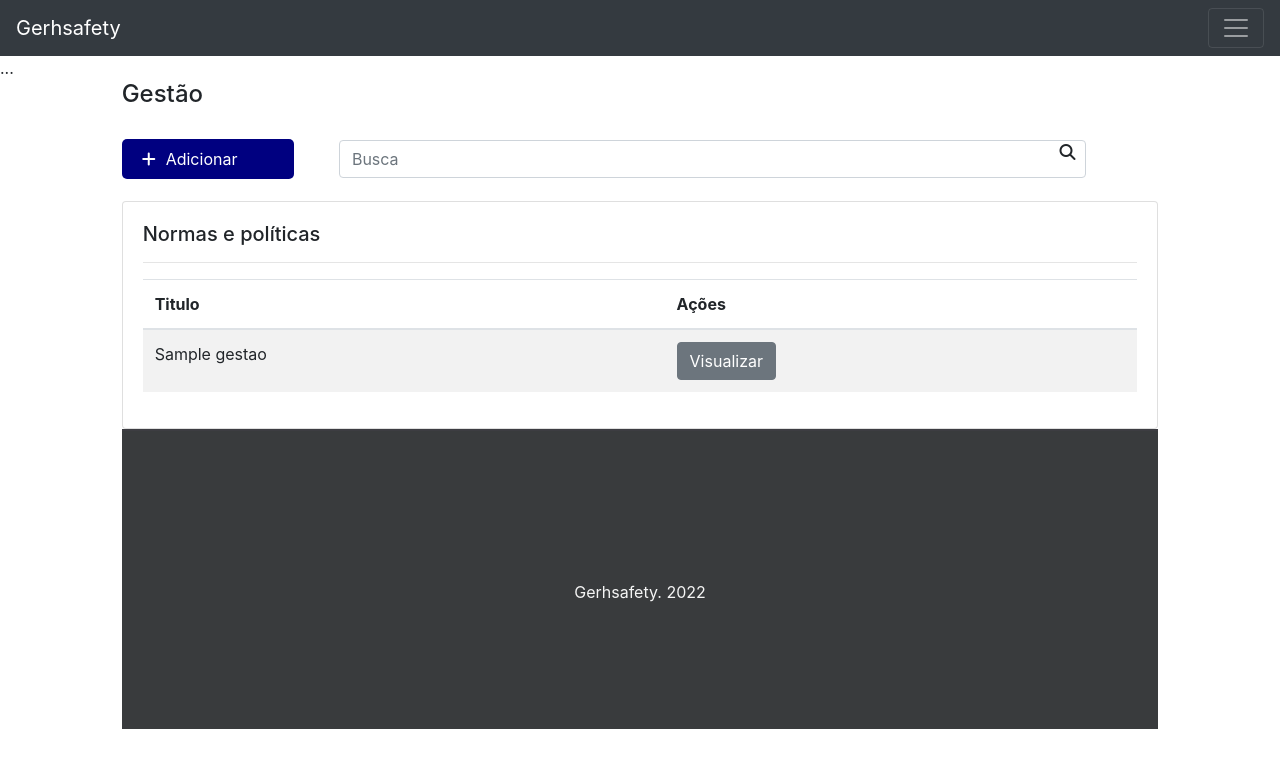
After one commit to taahcaroline/piunivesp, a Django app: page /gestao/ in a window 1280 px wide. The commit adds this page. Shown: the top 768 px of the page. Run offline with Django 3.2, Linux system fonts and the light colour scheme; a user stored in the database is signed in; tables that the repository leaves empty hold one stand-in row (values such as "Sample post"); some libraries are stand-ins or nearby versions.

Commit message:
alteracoes

```diff
--- a/computacao2/models.py
+++ b/computacao2/models.py
@@ -61,3 +61,11 @@ class Servicos(models.Model):
 
    def __str__(self):
         return self.servico
+
+# Formulário de tomada de decisão
+class Gestao(models.Model):
+    titulo = models.CharField('Titulo', max_length=200)
+    politicas = models.TextField('Atualização', max_length=300)
+
+    def __str__(self):
+        return self.titulo
--- a/computacao2/templates/base.html
+++ b/computacao2/templates/base.html
@@ -27,7 +27,7 @@
 
             {% if user.is_authenticated %}
             <li class="nav-item">
-                <a class="nav-link" href="{% url 'demandas' %}">Serviços</a>
+                <a class="nav-link" href="{% url 'gestao' %}">Normas e políticas</a>
               </li>
               <li class="nav-item dropdown">
                 <a class="nav-link dropdown-toggle" href="#" id="navbarDropdown" role="button" data-toggle="dropdown" aria-haspopup="true" aria-expanded="false">
--- /dev/null
+++ b/computacao2/templates/gestao.html
@@ -0,0 +1,56 @@
+{% extends "base.html" %}
+{% block title %}Serviços{% endblock %}
+ {% block content %}
+
+
+<div class="offset-1 col-10 list-div">
+<h4>Gestão</h4>
+<a id="add-link" href="{% url 'gestaocad' %}">
+<div class="col-2 add-div"><i class="fas fa-plus"></i>Adicionar</i></div></a>
+<div class="col-9 search-div">
+    <form method="GET" id=search-form>
+    <input class="form-control" type="text" id="search" name="search" placeholder="Busca">
+    <i class="fas fa-search" id="search-btn"></i></form>
+</div><div id="dados">
+<div class="card">
+    <div class="card-body">
+
+       <h5>Normas e políticas</h5>
+    <hr><table class="table table-striped">
+        <thead>
+            <tr>
+                <th>Titulo</th>
+                <th>Ações</th>
+            </tr></thead>
+            <tbody>
+                {% for gestao in gerenc %}
+                <tr>
+                    <td>{{gestao.titulo}}</td>
+
+
+                    <td>
+                        <a href="{{gestao.id}}"><button class="btn btn-secondary">Visualizar</button></a></span>
+
+                        {% endfor %}
+            </tbody>
+
+       </div>
+    </table>
+
+    </div>
+
+<!-- import -->
+<!-- <div class="pagination">
+//     <span class="step-links">
+//         {% if listademanda.has_previous %}
+//         <a href="?page={{ listademanda.previous_page_number }}"><i class="fas fa-arrow-left"></i></a>
+//         {% endif %}
+//         <span class="current">
+//             {{ listademanda.number }} de {{ listademanda.paginator.num_pages }}
+//         </span>
+//         {% if listademanda_next %}
+//         <a href="?page={{ tasks.next_page_number }}"><i class="fas fa-arrow-right"></i></a>
+//         {% endif %}
+//     </span>
+// </div> -->
+{% endblock %}
--- a/computacao2/templates/registration/login.html
+++ b/computacao2/templates/registration/login.html
@@ -13,7 +13,7 @@
                         {{ form|crispy }}
                         <button type="submit" class="btn btn-primary btn-block">Entrar</button>
                     </form>
-                    <p class="change-form-p">Não possui uma conta? <a href="/accounts/register">Cadastrar-se</a></p>
+
                 </div>
             </div>
         </div>
--- a/computacao2/urls.py
+++ b/computacao2/urls.py
@@ -10,11 +10,14 @@ urlpatterns = [
     path('fornecedorcad/', views.fornecedorcad, name='fornecedorcad'),
     path('clientecad/', views.clientecad, name='clientecad'),
     path('servicocad/', views.servicocad, name='servicocad'),
+    path('gestaocad/', views.gestaoview, name='gestaocad'),
 
     path('meusfornecedores/', views.meusfornecedores, name='meusfornecedores'),
     path('demandas/', views.demandas, name='demandas'),
     path('meusprodutos/', views.listaprodutos, name='meusprodutos'),
     path('notasfiscais/', views.notascadastradas, name='notasfiscais'),
+    path('gestao/', views.listadecisoes, name='gestao'),
+    path('gestao/<int:id>', views.decisoes, name='demandasview'),
 
     path('demandas/<int:id>', views.demandasview, name='demandasview'),
     path('editarservico/<int:id>/', views.editdemandas, name='editarservico'),
--- a/computacao2/views.py
+++ b/computacao2/views.py
@@ -1,6 +1,7 @@
 # Createfrom django.shortcuts import render
 
 # Create your views here.
+from codecs import getincrementaldecoder
 from multiprocessing import context
 from django.shortcuts import render, get_object_or_404, redirect
 from django.contrib.auth.decorators import login_required
@@ -8,10 +9,11 @@ from django.core.paginator import Paginator
 from django.core.exceptions import ObjectDoesNotExist
 from django.http import HttpResponse
 from django.template.loader import render_to_string
+from pkg_resources import get_supported_platform
 
 
-from .models import Fornecedores, Cliente, Nomeproduto, Produto, Servicos
-from .forms import FornecedoresForm, ProdutoForm, ClienteForm, ServicoForm, NomeprodutoForm
+from .models import Fornecedores, Cliente, Nomeproduto, Produto, Servicos, Gestao
+from .forms import FornecedoresForm, ProdutoForm, ClienteForm, ServicoForm, NomeprodutoForm, GestaoForm
 
 
 from django.template.loader import render_to_string
@@ -24,14 +26,43 @@ from django.template.loader import render_to_string
 
 
 
-
-
 def home(request):
     return render(request, 'home.html')
 
 def sobre(request):
     return render(request, 'sobre.html')
 
+# decisao
+@login_required
+def gestaoview(request):
+    if request.method == 'POST':
+            form = GestaoForm(request.POST)
+            if form.is_valid():
+             gestao = form.save(commit=False)
+             gestao.user = request.user
+             gestao.save()
+
+            return redirect('gestao')
+    else:
+        form = GestaoForm()
+        return render(request, 'gestaocad.html', {'form': form})
+
+@login_required
+def listadecisoes(request):
+    gerenc = Gestao.objects.all()
+    # paginator = Paginator(serv, 3)
+    # page = request.GET.get('page')
+    # listademanda = paginator.get_page(page)
+    context = {
+        'gerenc': gerenc
+    }
+
+    return render(request, 'gestao.html',  context)
+
+@login_required
+def decisoes(request, id):
+    gestao = get_object_or_404(Gestao, pk=id)
+    return render(request, 'decisoes.html', {'gestao': gestao} )
 
 
 # cadastro fornecedor
```
Also changed, not shown: computacao2/forms.py (+6 -1 lines), computacao2/templates/decisoes.html (added, +57 -0 lines), computacao2/templates/gestaocad.html (added, +16 -0 lines), computacao2/migrations/0009_gestao.py (added).
